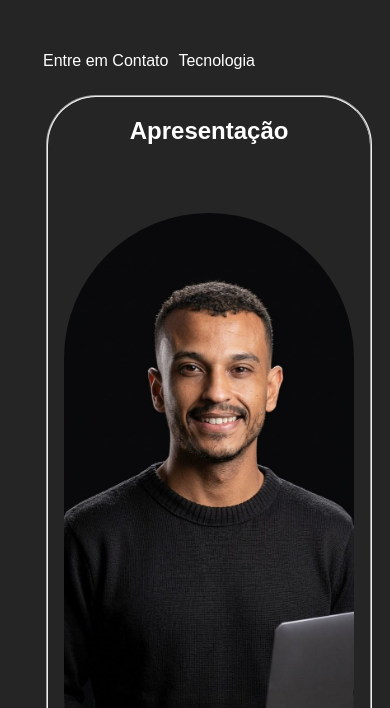
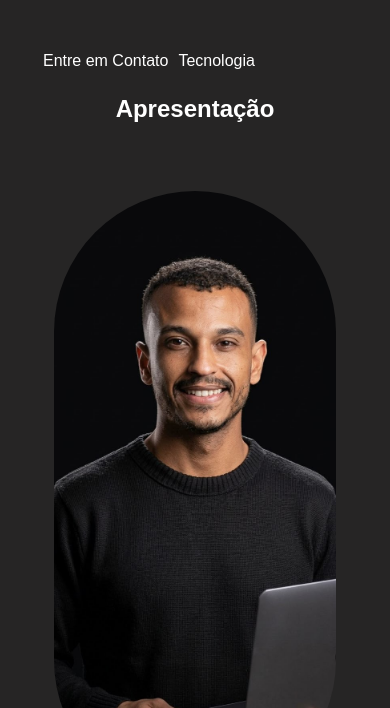
Before and after one commit to Thiagomart93/P-gina-Pessoal-, a plain HTML site: page Página pessoal/index.html in a window 390 px wide. Shown: the part 136-844 px from the top of the page. Drawn offline with Linux system fonts and the light colour scheme.

Commit message:
Add files via upload
Realizado modificação para implementação do CSS responsivo

```diff
--- a/Página pessoal/index.html
+++ b/Página pessoal/index.html
@@ -16,11 +16,11 @@
     </nav>
 
     </header>
-    <fieldset>
+
         <h2>Apresentação</h2>
     <section class="pagina">
 
-        <img src="Img/Foto pessoal.jpg", alt="Foto pessoal de Thiago Martins", height="450px", width="300px" class="minhafoto">
+        <img src="Img/Foto pessoal.jpg", alt="Foto pessoal de Thiago Martins" class="minhafoto">
 
         <p class="texto">Meu nome é Thiago Martins Vicente, moro em Barbacena, MG.
             Iniciei minha trajetória profissional  como técnico eletricista
@@ -72,7 +72,7 @@
         </div>
        </div>
     </section>
-    </fieldset>
+
 
 
 
```
